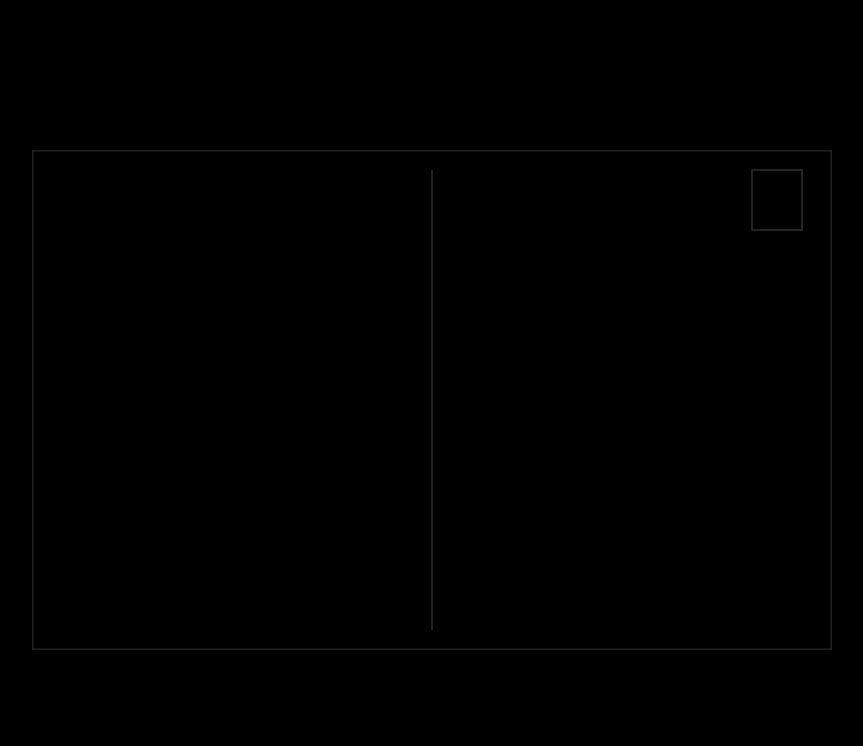
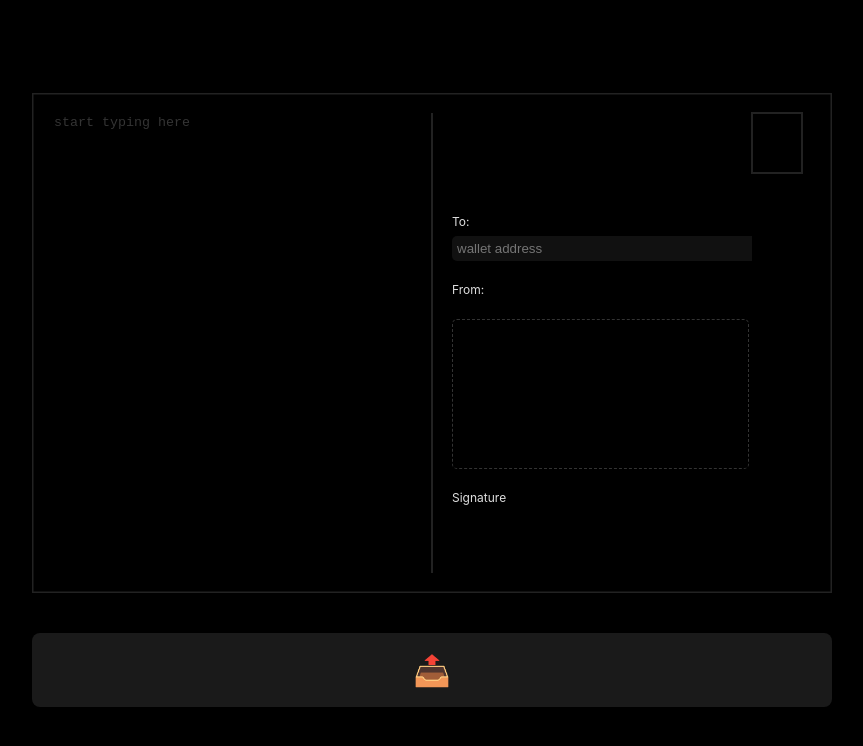
Before and after one commit to nishantrpai/card-ui, a website built with Vite: page index.html in a window 1280 px wide. Shown: the whole page, without its empty margins (208-1071 px from the left). Built offline with nearby package versions, Linux system fonts and the light colour scheme.

Commit message:
add signature option

```diff
--- a/index.html
+++ b/index.html
@@ -5,16 +5,21 @@
   <meta charset="UTF-8" />
   <link rel="icon" type="image/svg+xml" href="/vite.svg" />
   <meta name="viewport" content="width=device-width, initial-scale=1.0" />
+  <link rel="stylesheet" href="https://cdnjs.cloudflare.com/ajax/libs/font-awesome/4.7.0/css/font-awesome.min.css">
+  <script src="https://cdn.jsdelivr.net/npm/signature_pad@4.0.0/dist/signature_pad.umd.min.js"></script>
   <title>Vite App</title>
 </head>
 
 <body>
   <div id="app">
     <svg xmlns="http://www.w3.org/2000/svg" viewBox="0 0 800 500" width="800">
-      <rect xmlns="http://www.w3.org/2000/svg" x="0" y="0" width="100%" height="100%" fill="#000" style="stroke:#222;stroke-width:3" />
+      <rect xmlns="http://www.w3.org/2000/svg" x="0" y="0" width="100%" height="100%" fill="#000"
+        style="stroke:#222;stroke-width:3" />
       <!-- add input to the left side -->
-      <foreignObject x="0" y="0" width="400" height="500">
-        <input type="text" id="post-textinput" style="height:100%;width: 100%;background-color:transparent;border: none;outline: none;color: transparent;" />
+      <foreignObject x="20" y="20" width="200" height="200">
+        <textarea type="textarea" id="post-textinput"
+          style="height:100%;width: 100%;background-color:#000;opacity: 0.45;outline: none;color: transparent;border: none;"
+          placeholder="start typing here" autofocus></textarea>
       </foreignObject>
       <!-- add text to the left side -->
       <g id="post-textoutput" id="post-text-type" transform="translate(20, 20)">
@@ -27,7 +32,27 @@
       <g style="stroke:#222;stroke-width:2;fill:#000">
         <rect x="720" y="20" width="50" height="60" />
       </g>
+      <!-- input on the right side -->
+      <foreignObject x="420" y="120" width="300" height="300">
+        <div class="post-form" style="display: flex;flex-direction: column;gap: 20px;font-size: 12px;">
+          <div class="post-address" style="display: flex;flex-direction: column; width: 100%;gap:5px;align-items: baseline;">
+            <span>To:</span>
+            <input type="text" id="post-wallet-address"
+              style="width: 100%;border: none;outline: none;background-color: #111;padding: 5px;border-radius: 5px;"
+              placeholder="wallet address" />
+          </div>
+          <div class="post-signature" style="display: flex; flex-direction: column; gap: 20px; align-items: baseline; width: 100%;height: 200px;">
+            <span>From:</span>
+            <canvas style="border: 1px solid #333;border-style: dashed;width:295px;border-radius: 5px;">
+            </canvas>
+            <span>Signature</span>
+          </div>
+        </div>
+      </foreignObject>
     </svg>
+    <button type="button" style="font-size: 30px;">
+      📤
+    </button>
   </div>
   <script type="module" src="/main.js"></script>
 </body>
--- a/main.js
+++ b/main.js
@@ -2,5 +2,13 @@ import './style.css'
 import { write } from './svg.js'
 
 document.querySelector('#post-textinput')?.addEventListener('input', (e) => {
-  document.querySelector('#post-textoutput').innerHTML = write(e.target.value, '#fff', 5);
+  document.querySelector('#post-textoutput').innerHTML = write(e.target.value, '#fff', 3);
 });
+
+
+const canvas = document.querySelector("canvas");
+
+const signaturePad = new SignaturePad(canvas);
+
+// change pen color to white
+signaturePad.penColor = "rgb(255, 255, 255)";
--- a/svg.js
+++ b/svg.js
@@ -83,7 +83,7 @@ LETTERS[" "] = "";
 LETTERS[")"] = "<path d='M0 0H1V1H0M1 1H2V2H1M1 2H2V3H1M0 3H1V4H0' />"
 
 LETTER_WIDTHS["DEFAULT"] = 3;
-LETTER_WIDTHS[" "] = 1;
+LETTER_WIDTHS[" "] = 3;
 LETTER_WIDTHS["."] = 1;
 LETTER_WIDTHS[":"] = 1;
 LETTER_WIDTHS["!"] = 1;
@@ -93,7 +93,7 @@ LETTER_WIDTHS["N"] = 4;
 LETTER_WIDTHS["n"] = 4;
 LETTER_WIDTHS["#"] = 5;
 LETTER_WIDTHS["M"] = 5;
-LETTER_WIDTHS["m"] = 5;
+LETTER_WIDTHS["m"] = 7;
 LETTER_WIDTHS["W"] = 5;
 LETTER_WIDTHS["w"] = 5;
 
@@ -109,24 +109,34 @@ export function write(text, color, scale) {
   let letterPos = 0;
   let letters = "";
   let spacing = 1;
+  let cy = 0;
 
   for (let i = 0; i < text.length; i++) {
+    // if not line break
+    console.log(text[i]);
+    if(text[i] === "\n") {
+      console.log('line break');
+      cy += 10;
+      letterPos = 0;
+      continue;
+    }
+    if(text[i] === " ") {
+      letterPos += 3;
+    }
     let normalized = text[i].toUpperCase();
     let path = LETTERS[normalized];
     let width = LETTER_WIDTHS[normalized]
       ? LETTER_WIDTHS[normalized]
       : LETTER_WIDTHS["DEFAULT"];
 
-    console.log(normalized, path, width);
     if (!path) continue;
 
-    letters += `<g transform='translate(${letterPos})'>${path}</g>`;
+    letters += `<g transform='translate(${letterPos},${cy})'>${path}</g>`;
     letterPos = letterPos + width + spacing;
   }
 
   let cx = 0;
-  let cy = 0;
-  let svg = `<g  transform='scale(${scale}) translate(${cx},${cy})' fill='${color}' fill-rule='evenodd' clip-rule='evenodd' aria-label='${text}'>${letters}</g>`;
+  let svg = `<g  transform='scale(${scale})' fill='${color}' fill-rule='evenodd' clip-rule='evenodd' aria-label='${text}'>${letters}</g>`;
   return svg;
 }
 
```
